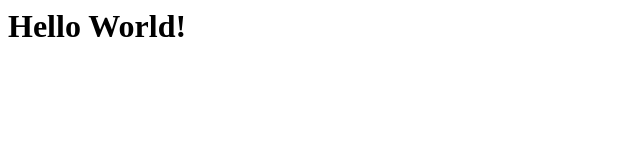
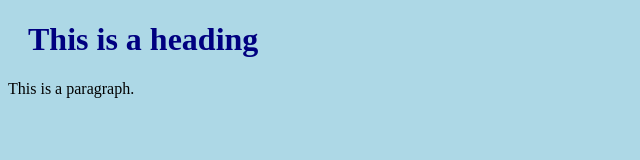
Before and after one commit to HarnikJammarh/100x-pre-course-assignment, a plain HTML site: page index.html in a window 1280 px wide. Shown: the whole page, without its empty margins (0-640 px from the left). Drawn offline with Linux system fonts and the light colour scheme.

Commit message:
update index.html

```diff
--- a/index.html
+++ b/index.html
@@ -1,5 +1,12 @@
+<!DOCTYPE html>
 <html>
+<head>
+<link rel="stylesheet" href="style.css">
+</head>
 <body>
-<h1>Hello World!</h1>
+
+<h1>This is a heading</h1>
+<p>This is a paragraph.</p>
+
 </body>
 </html>
--- /dev/null
+++ b/style.css
@@ -0,0 +1,8 @@
+body {
+    background-color: lightblue;
+  }
+
+  h1 {
+    color: navy;
+    margin-left: 20px;
+  }
```
